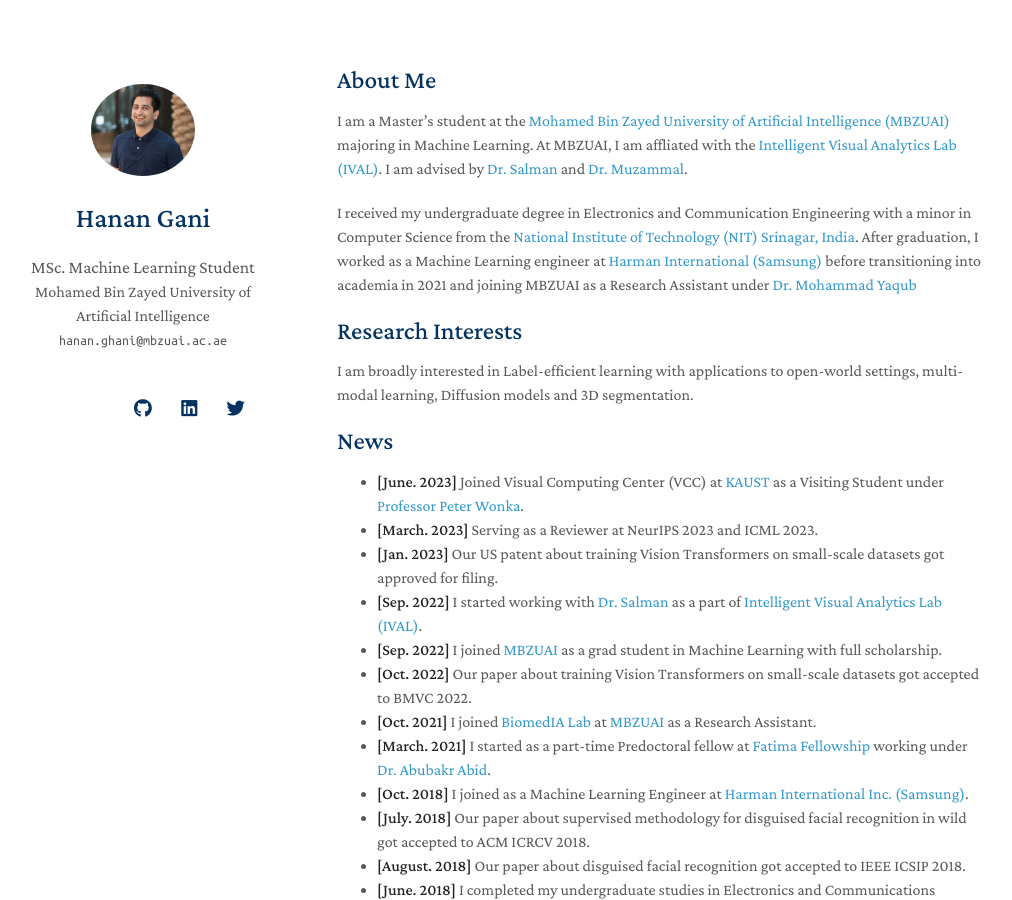
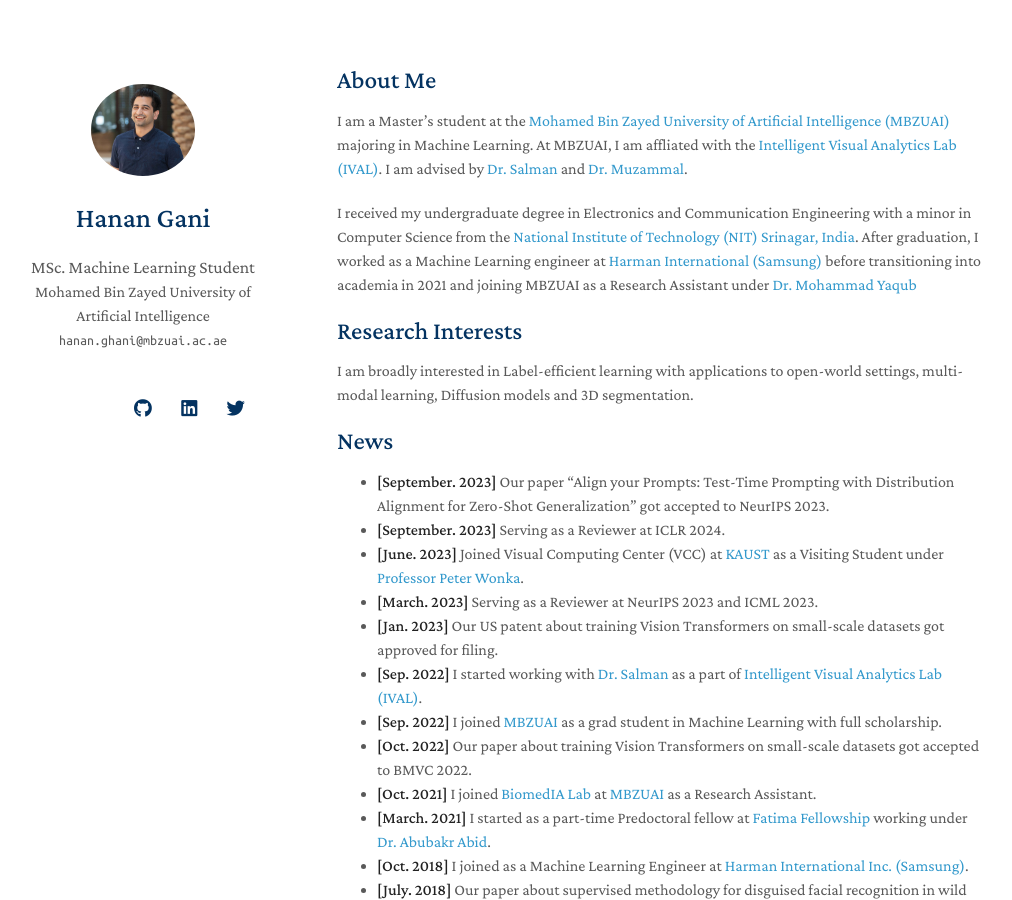
Before and after one commit to muhammadsaadkhankor/muhammadsaadkhankor.github.io, a Jekyll site: the page built from index.md, in a window 1280 px wide and 900 px high. Shown: the whole window, without its empty margins (133-1145 px from the left). Built offline with Jekyll 4.4.1, drawn with Linux system fonts in a browser that asks for light colours; nearby versions of some CDN libraries; a style sheet for code colours, icons or effects is not loaded; our own code applies the rules of GitHub Pages for plain Markdown files.

Commit message:
Update index.md

```diff
--- a/index.md
+++ b/index.md
@@ -19,6 +19,8 @@ I am broadly interested in Label-efficient learning with applications to open-wo
 - **Machine Learning:** meta-learning, incremental learning, transfer learning -->
 
 ## News
+- **[September. 2023]** Our paper "Align your Prompts: Test-Time Prompting with Distribution Alignment for Zero-Shot Generalization" got accepted to NeurIPS 2023.
+- **[September. 2023]** Serving as a Reviewer at ICLR 2024.
 - **[June. 2023]** Joined Visual Computing Center (VCC) at [KAUST](https://cemse.kaust.edu.sa/vcc) as a Visiting Student under [Professor Peter Wonka](https://peterwonka.net/).
 - **[March. 2023]** Serving as a Reviewer at NeurIPS 2023 and ICML 2023.
 - **[Jan. 2023]** Our US patent about training Vision Transformers on small-scale datasets got approved for filing.
```
